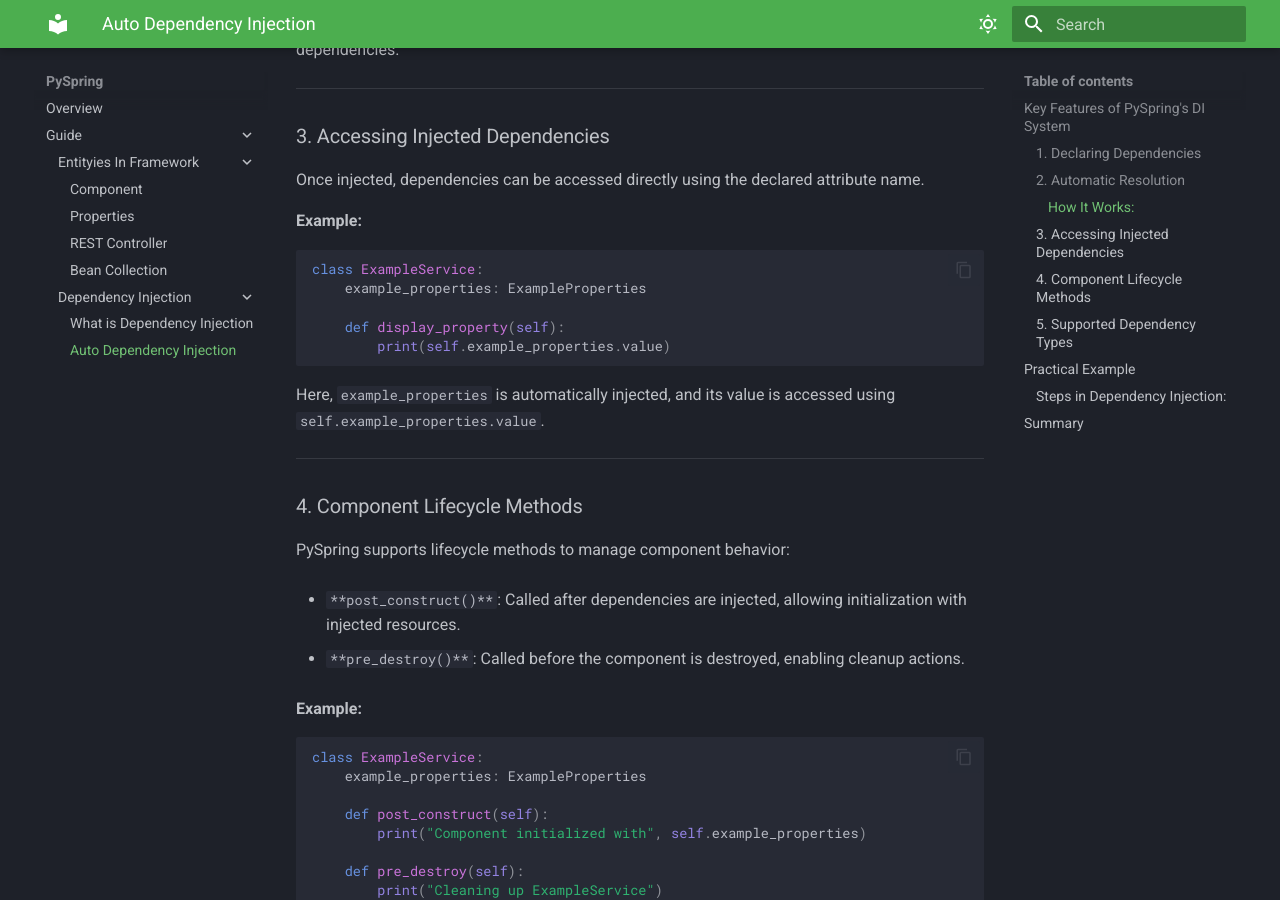
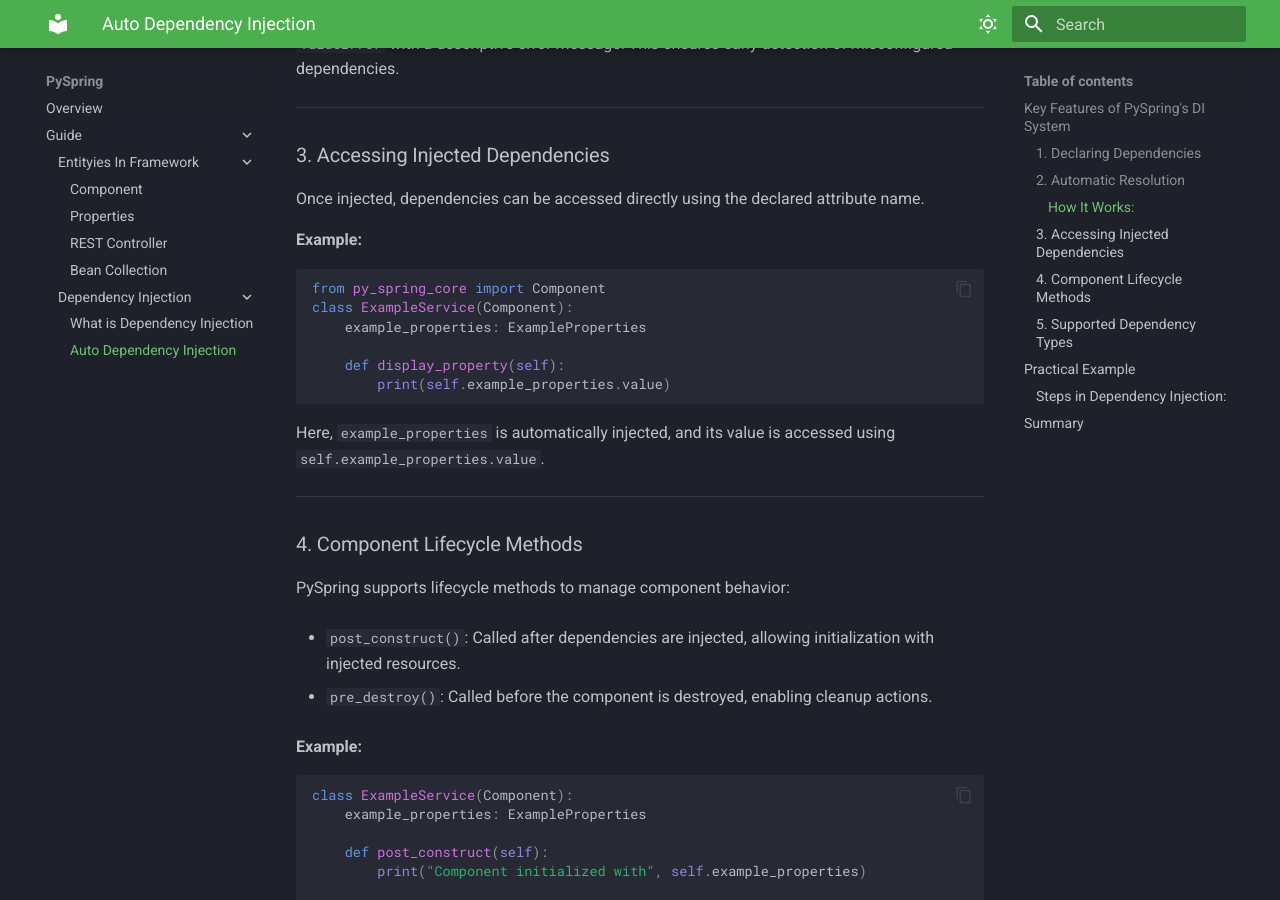
Before and after one commit to PythonSpring/pyspring-docs, an MkDocs documentation site: the page built from docs/guide/dependency-injection/auto-deppendency-injection.md, in a window 1280 px wide and 900 px high, scrolled down 1142 px. Built offline with MkDocs 1.6.1 and Material for MkDocs 9.7.7, drawn with Linux system fonts in a browser that asks for light colours; some of the changed text lies outside the part shown.

Commit message:
fix: fix auto-di page typo

````diff
--- a/docs/guide/dependency-injection/auto-deppendency-injection.md
+++ b/docs/guide/dependency-injection/auto-deppendency-injection.md
@@ -15,7 +15,8 @@
 **Example:**
 
 ```py
-class ExampleService:
+from py_spring_core import Component
+class ExampleService(Component):
     example_properties: ExampleProperties
 ```
 
@@ -48,7 +49,8 @@
 **Example:**
 
 ```py
-class ExampleService:
+from py_spring_core import Component
+class ExampleService(Component):
     example_properties: ExampleProperties
 
     def display_property(self):
@@ -63,14 +65,14 @@
 
 PySpring supports lifecycle methods to manage component behavior:
 
--   `**post_construct()**`: Called after dependencies are injected, allowing initialization with injected resources.
+-   `post_construct()`: Called after dependencies are injected, allowing initialization with injected resources.
 
--   `**pre_destroy()**`: Called before the component is destroyed, enabling cleanup actions.
+-   `pre_destroy()`: Called before the component is destroyed, enabling cleanup actions.
 
 **Example:**
 
 ```py
-class ExampleService:
+class ExampleService(Component):
     example_properties: ExampleProperties
 
     def post_construct(self):
````
